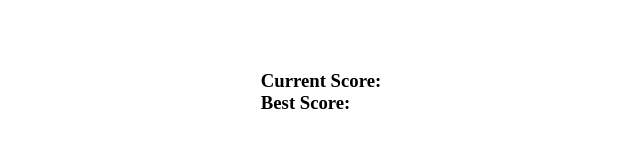
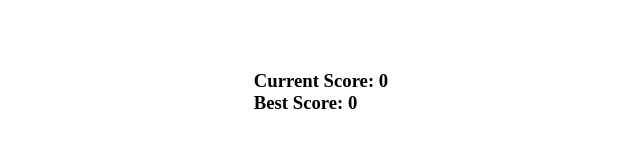
Before and after one commit to nofxboy1234/odin-memory-card, a React (Vite) app: page / in a window 1280 px wide. Shown: the part 308-456 px from the top of the page, without its empty margins (319-959 px from the left). Built offline with nearby package versions, Linux system fonts and the light colour scheme; no server answers.

Commit message:
Display current score and best score

```diff
--- a/src/components/ScoreBoard.jsx
+++ b/src/components/ScoreBoard.jsx
@@ -1,14 +1,18 @@
+import { useState } from 'react';
 import '../styles/scoreboard.css';
 
 export default function ScoreBoard() {
+  const [currentScore, setCurrentScore] = useState(0);
+  const [bestScore, setBestScore] = useState(0);
+
   return (
     <>
       <div id="score-board">
         <div>
-          <h3>Current Score:</h3>
+          <h3>Current Score: {currentScore}</h3>
         </div>
         <div>
-          <h3>Best Score:</h3>
+          <h3>Best Score: {bestScore}</h3>
         </div>
       </div>
     </>
```
